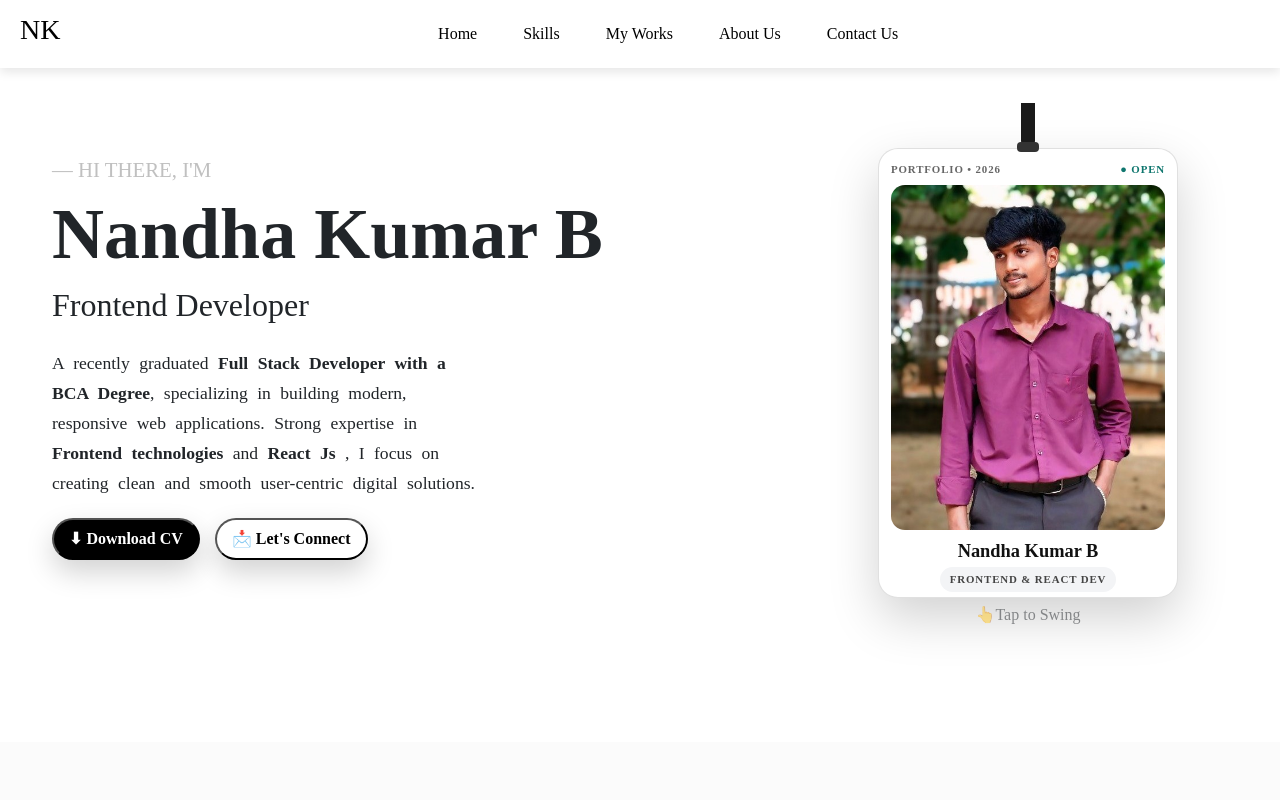
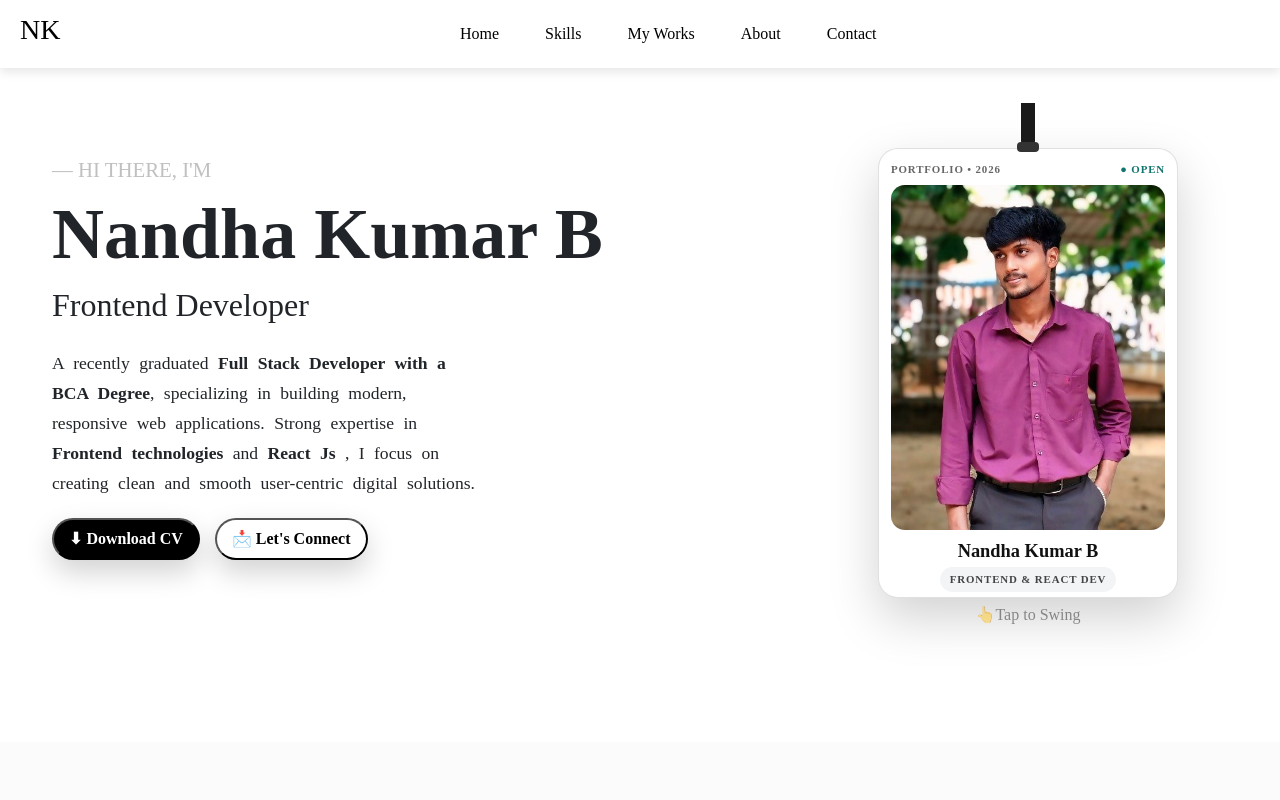
Before and after one commit to nandhakumar102005/Portfolio, a React (Vite) app: page / in a window 1280 px wide. Shown: the top 800 px of the page. Built offline with nearby package versions, Linux system fonts and the light colour scheme; a web font is replaced by a local one.

Commit message:
Update Navbar.jsx

```diff
--- a/src/Navbar.jsx
+++ b/src/Navbar.jsx
@@ -112,11 +112,11 @@ function Navbar() {
                         </li>
 
                         <li className="nav-item">
-                            <a href="#About" onClick={closeMenu} className="nav-link">About Us</a>
+                            <a href="#About" onClick={closeMenu} className="nav-link">About</a>
                         </li>
 
                         <li className="nav-item">
-                            <a href="#Contact" onClick={closeMenu} className="nav-link">Contact Us</a>
+                            <a href="#Contact" onClick={closeMenu} className="nav-link">Contact</a>
                         </li>
 
                     </ul>
```
